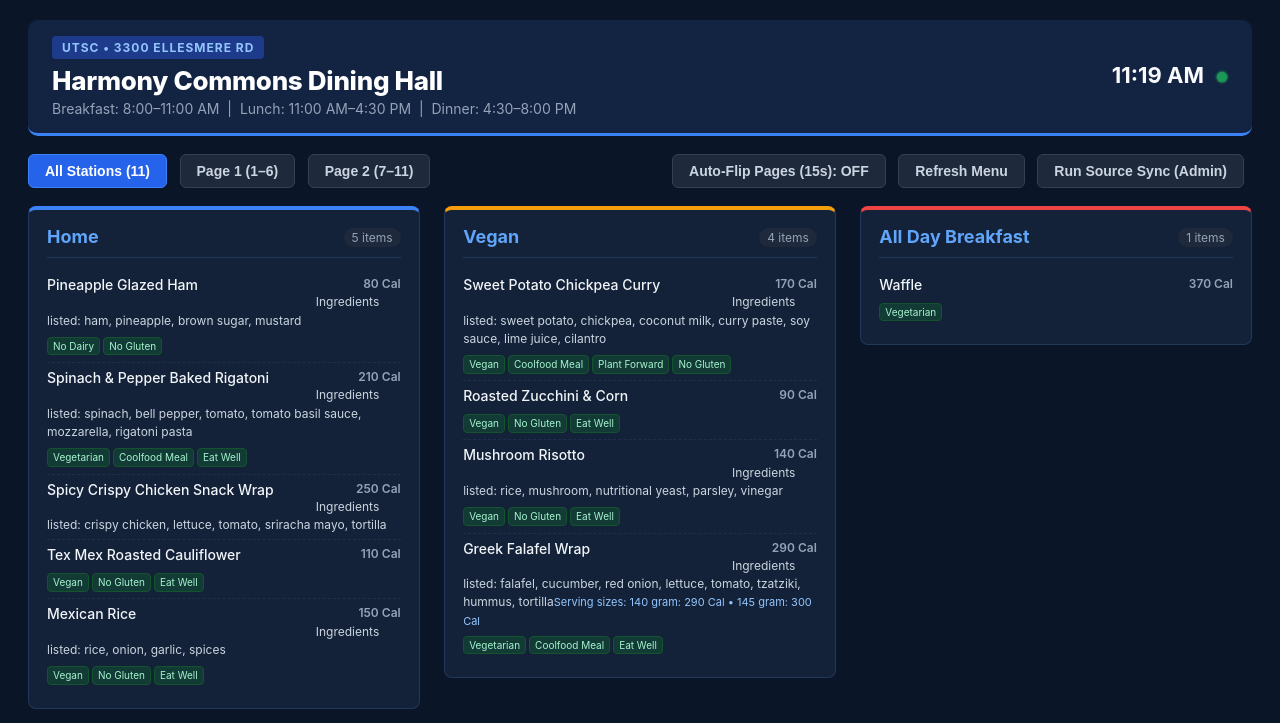
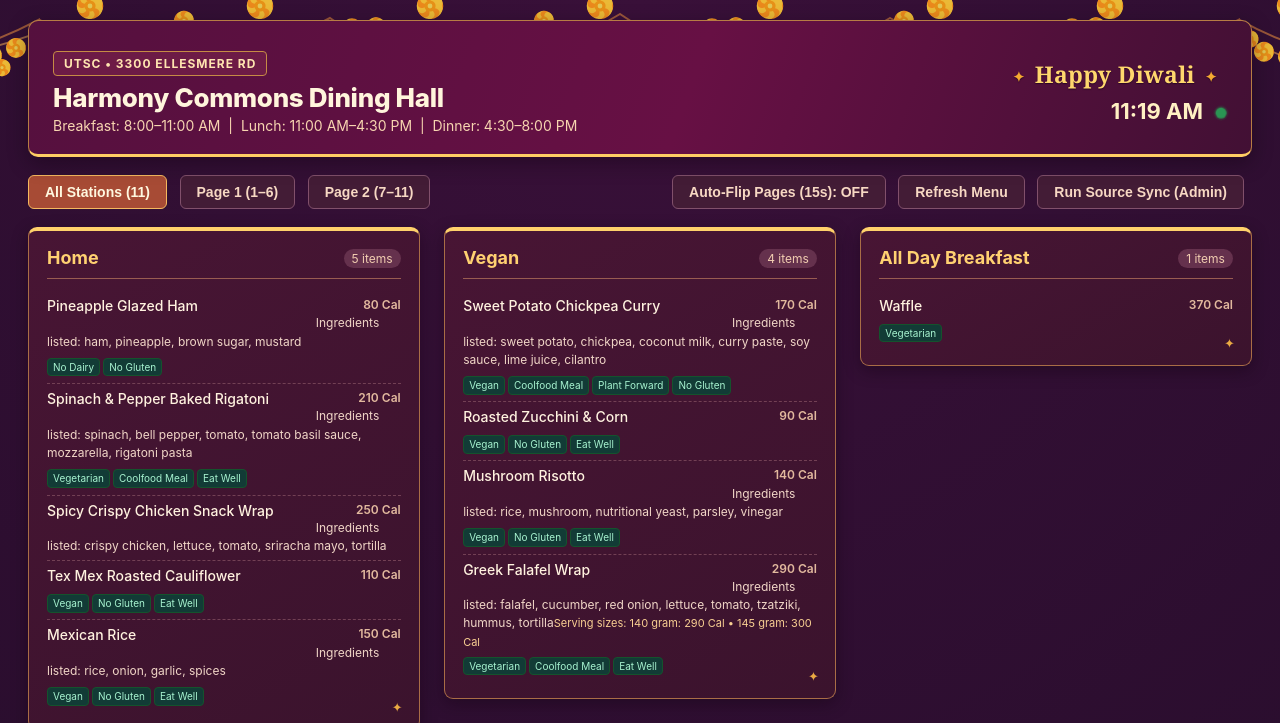
Before and after one commit to gopi-aws-1/utsc-menu, a plain HTML site: page index.html in a window 1280 px wide. Shown: the top 723 px of the page. Drawn offline with Linux system fonts and the light colour scheme; no server answers.

Commit message:
Apply Nov 5 only Diwali design to Harmony Commons signage; preserve live menu controls

```diff
--- a/index.html
+++ b/index.html
@@ -270,6 +270,114 @@
         margin-right: 0 !important;
       }
     }
+
+    /* November 5, 2026 only: decorative theme, no menu or control changes. */
+    .diwali-greeting { display: none; }
+    body.diwali-theme {
+      background: #1d0a21;
+      background: radial-gradient(circle at 50% 0%, #391039 0%, #260d2b 48%, #170b20 100%);
+      color: #fff5e1;
+      position: relative;
+    }
+    body.diwali-theme:before {
+      content: "";
+      position: absolute;
+      pointer-events: none;
+      top: 0;
+      left: 0;
+      right: 0;
+      height: 104px;
+      background: url("diwali_garland.svg") repeat-x center top;
+      background-size: auto 150px;
+      opacity: .90;
+      z-index: 0;
+    }
+    .diwali-theme .header {
+      position: relative;
+      background: #5b0d42;
+      background: linear-gradient(110deg, #55103e, #671044 54%, #421034);
+      border: 1px solid #b77c44;
+      border-bottom: 3px solid #ffce64;
+      padding-top: 30px;
+      padding-bottom: 20px;
+      box-shadow: 0 6px 20px rgba(14, 3, 15, .4);
+    }
+    .diwali-theme .campus-badge {
+      background-color: #6d1b46;
+      color: #ffe5b0;
+      border: 1px solid #c68b45;
+    }
+    .diwali-theme .title { color: #fff5dc; }
+    .diwali-theme .subtitle { color: #f7d5b0; }
+    .diwali-theme .clock-display { color: #fff1c3; }
+    .diwali-theme .diwali-greeting {
+      display: block;
+      font-family: Georgia, "Times New Roman", serif;
+      font-size: 23px;
+      font-weight: bold;
+      letter-spacing: .3px;
+      color: #ffd76d;
+      margin-bottom: 8px;
+      text-shadow: 0 1px 1px #2c0825;
+      white-space: nowrap;
+    }
+    .diwali-theme .diwali-greeting:before,
+    .diwali-theme .diwali-greeting:after {
+      content: "✦";
+      color: #f4a931;
+      font-size: 14px;
+      vertical-align: middle;
+      margin: 0 10px;
+    }
+    .diwali-theme .btn {
+      background-color: #431c36;
+      border-color: #81506b;
+      color: #f7d8c3;
+    }
+    .diwali-theme .btn-active {
+      background-color: #a74b35;
+      color: #fff8df;
+      border-color: #f5b85f;
+    }
+    .diwali-theme .station-card {
+      position: relative;
+      background-color: #431530;
+      background: linear-gradient(150deg, #481534, #3b132d);
+      border: 1px solid #a96d46;
+      border-top: 4px solid #ffd16b !important;
+      border-radius: 9px;
+      box-shadow: 0 5px 16px rgba(22, 4, 20, .45);
+    }
+    .diwali-theme .station-card:after {
+      content: "✦";
+      position: absolute;
+      bottom: 14px;
+      right: 16px;
+      font-size: 13px;
+      color: #eaaa43;
+      pointer-events: none;
+    }
+    .diwali-theme .station-header { border-bottom-color: #995c51; }
+    .diwali-theme .station-name { color: #ffd171; }
+    .diwali-theme .station-count { background-color: #65314d; color: #f2ceb1; }
+    .diwali-theme .item-row { border-bottom-color: #724054; }
+    .diwali-theme .item-name { color: #fff2df; }
+    .diwali-theme .item-cal, .diwali-theme .item-note { color: #e2b99e; }
+    .diwali-theme .item-ingredients { color: #f1d6c7; }
+    .diwali-theme .item-serving { color: #f8cf92; }
+    .diwali-theme .dietary-tag { color: #a7f3d0; }
+    .diwali-theme .empty-state { background-color: #431530; border-color: #ab7247; }
+    .diwali-theme .empty-small { color: #f1c9ad; }
+    .diwali-theme .footer { border-top-color: #a96d46; color: #e0b591; }
+    .diwali-theme .footer a { color: #ffca80; }
+    /* Preserve strong warnings even under the festive palette. */
+    .diwali-theme .status-warning { background-color: #7c2d12; border-color: #f97316; color: #ffedd5; }
+    .diwali-theme .status-closed { background-color: #1e293b; border-color: #475569; color: #cbd5e1; }
+    @media screen and (max-width: 700px) {
+      .diwali-theme .header-left, .diwali-theme .header-right { display: block; text-align: left; }
+      .diwali-theme .diwali-greeting { font-size: 19px; margin-top: 10px; }
+    }
+
   </style>
 </head>
 <body>
@@ -281,6 +389,7 @@
       <div class="subtitle" id="hours-subtitle">Breakfast: 8:00–11:00 AM &nbsp;|&nbsp; Lunch: 11:00 AM–4:30 PM &nbsp;|&nbsp; Dinner: 4:30–8:00 PM</div>
     </div>
     <div class="header-right">
+      <div class="diwali-greeting" aria-hidden="true">Happy Diwali</div>
       <div class="clock-line">
         <div class="clock-display" id="live-clock">--:--</div><span
           id="sync-light" class="sync-light" role="img"
@@ -602,8 +711,20 @@
       if (!tab) window.location.href = url;
     }
 
+    // Visual-only Diwali theme: ON Nov 5 Toronto time; OFF automatically from Nov 6.
+    // This runs with the existing 10-second clock refresh, even on unattended TVs.
+    function applyDiwaliTheme(toronto) {
+      var active = !!(toronto && toronto.date === "2026-11-05");
+      var body = document.body;
+      var current = " " + body.className.replace(/^\s+|\s+$/g, "") + " ";
+      current = current.replace(/\sdiwali-theme\s/g, " ");
+      var restored = current.replace(/^\s+|\s+$/g, "");
+      body.className = active ? (restored ? restored + " " : "") + "diwali-theme" : restored;
+    }
+
     function updateClockAndSafety() {
       var toronto = getTorontoNow();
+      applyDiwaliTheme(toronto);
       document.getElementById("live-clock").innerHTML = toronto ? escapeHtml(toronto.clock) : "Toronto time unavailable";
       if (MENU_DATA.stations.length && !validLiveData(MENU_DATA, toronto)) {
         menuNotAvailable("Current meal menu is being synchronized", false);
```
